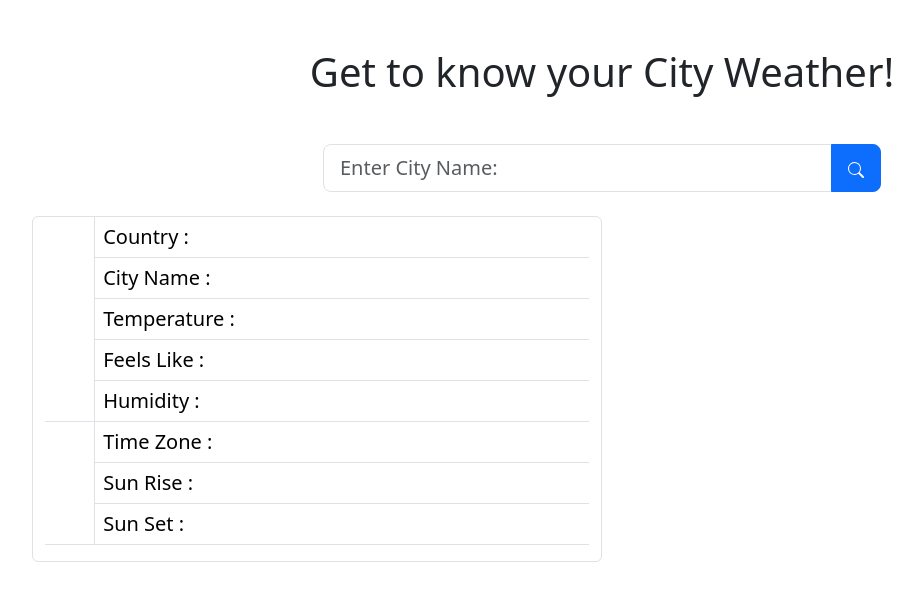
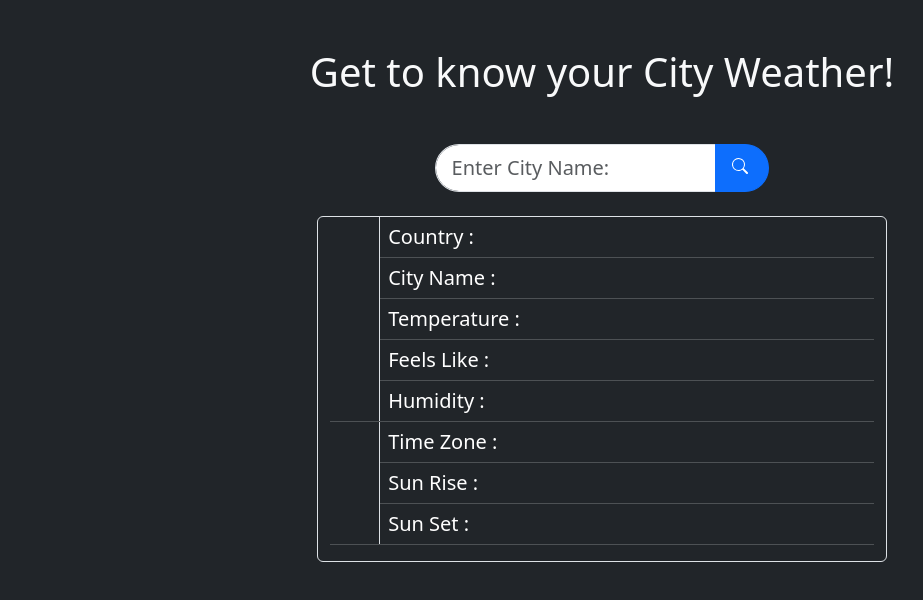
Before and after one commit to khshourav/Weather-Check-Using-API, a plain HTML site: page index.html in a window 1280 px wide. Shown: the whole page, without its empty margins (38-961 px from the left). Drawn offline with nearby package versions, Linux system fonts and the light colour scheme; no server answers.

Commit message:
updated some stuff

```diff
--- a/index.html
+++ b/index.html
@@ -3,18 +3,19 @@
 <head>
     <meta charset="UTF-8">
     <meta name="viewport" content="width=device-width, initial-scale=1.0">
+    <link class="rounded-pill" rel="icon" href="cloudS.svg" type="image/png">
     <link href="https://cdn.jsdelivr.net/npm/bootstrap@5.3.3/dist/css/bootstrap.min.css" rel="stylesheet" integrity="sha384-QWTKZyjpPEjISv5WaRU9OFeRpok6YctnYmDr5pNlyT2bRjXh0JMhjY6hW+ALEwIH" crossorigin="anonymous">
     <title>Document</title>
 </head>
-<body>
+<body class="bg-dark">
 
-    <div class="container-lg justify-content-center text-center ">
-        <div class="display-6 lead my-5">Get to know your City Weather!</div>
+    <div class="container-lg justify-content-center text-center">
+        <div class="display-6 lead my-5 text-light">Get to know your City Weather!</div>
         <div class="d-flex justify-content-center mb-4">
-            <div class="input-group input-group-lg" style="width: 50%;">
-                <input type="text" class="form-control" placeholder="Enter City Name:" id="binput" >
-                <button class="btn btn-primary" type="button" onclick="weather()">
-                    <svg xmlns="http://www.w3.org/2000/svg" width="16" height="16" fill="currentColor" class="bi bi-search" viewBox="0 0 16 16">
+            <div class="input-group input-group-lg" style="width: 30%;">
+                <input type="text" class="form-control rounded-pill rounded-end" placeholder="Enter City Name:" id="binput" >
+                <button class="btn btn-primary rounded-pill rounded-start" type="button" onclick="weather()">
+                    <svg xmlns="http://www.w3.org/2000/svg" width="16" height="16" fill="currentColor" class="bi bi-search mb-2 me-1" viewBox="0 0 16 16">
                         <path d="M11.742 10.344a6.5 6.5 0 1 0-1.397 1.398h-.001q.044.06.098.115l3.85 3.85a1 1 0 0 0 1.415-1.414l-3.85-3.85a1 1 0 0 0-.115-.1zM12 6.5a5.5 5.5 0 1 1-11 0 5.5 5.5 0 0 1 11 0"/>
                     </svg>
                 </button>
@@ -24,7 +25,7 @@
         <div class="row my-6 justify-content-center">
             <div class="col-lg-6 border rounded">
 
-                <table class=" table table-border-rounded  text-start">
+                <table class=" table table-dark table-border-rounded  text-start">
                     <tbody class="">
 
                         <tr>
@@ -74,7 +75,8 @@
                   </table>
 
             </div>
-            <div class="col-lg-6"></div>
+            <!-- 2nd box -->
+            <!-- <div class="col-lg-6"></div> -->
         </div>
 
     </div>
```
Also changed, not shown: cloud.ico (added), cloudS.svg (added).
